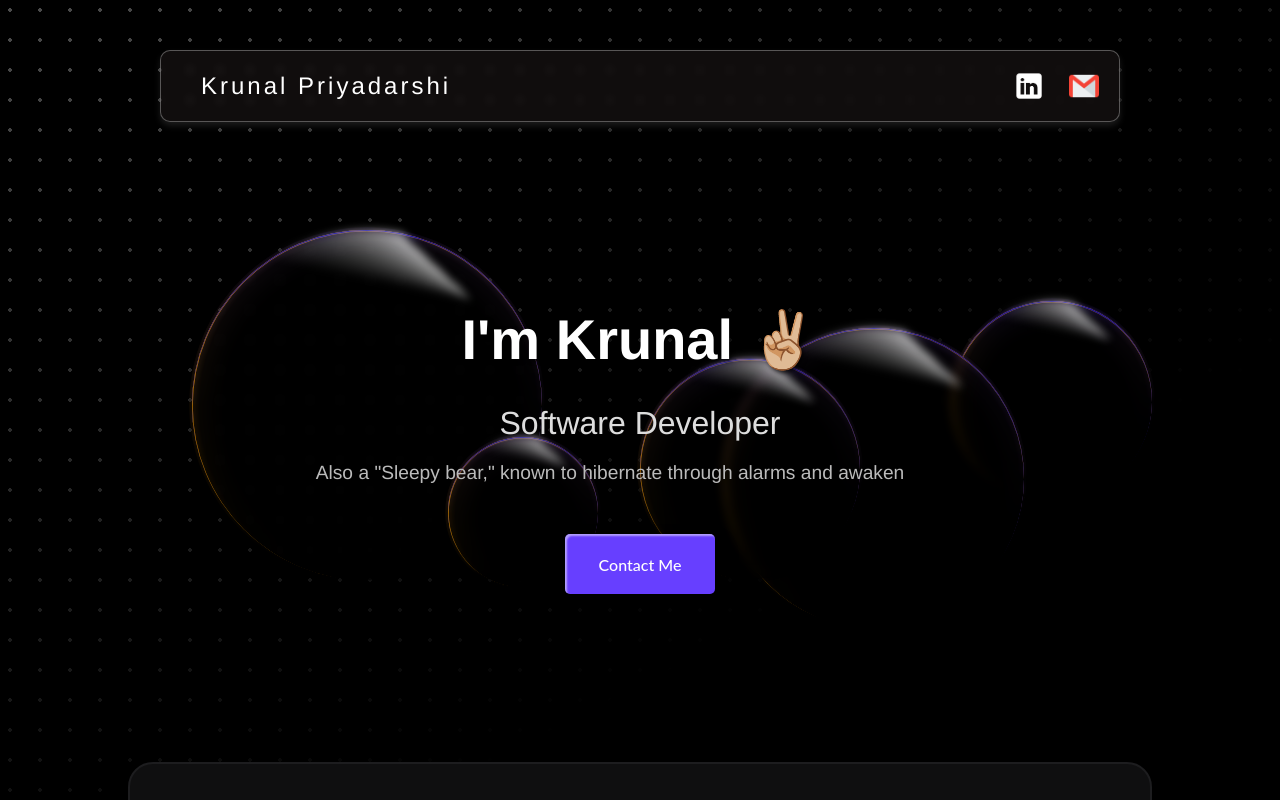
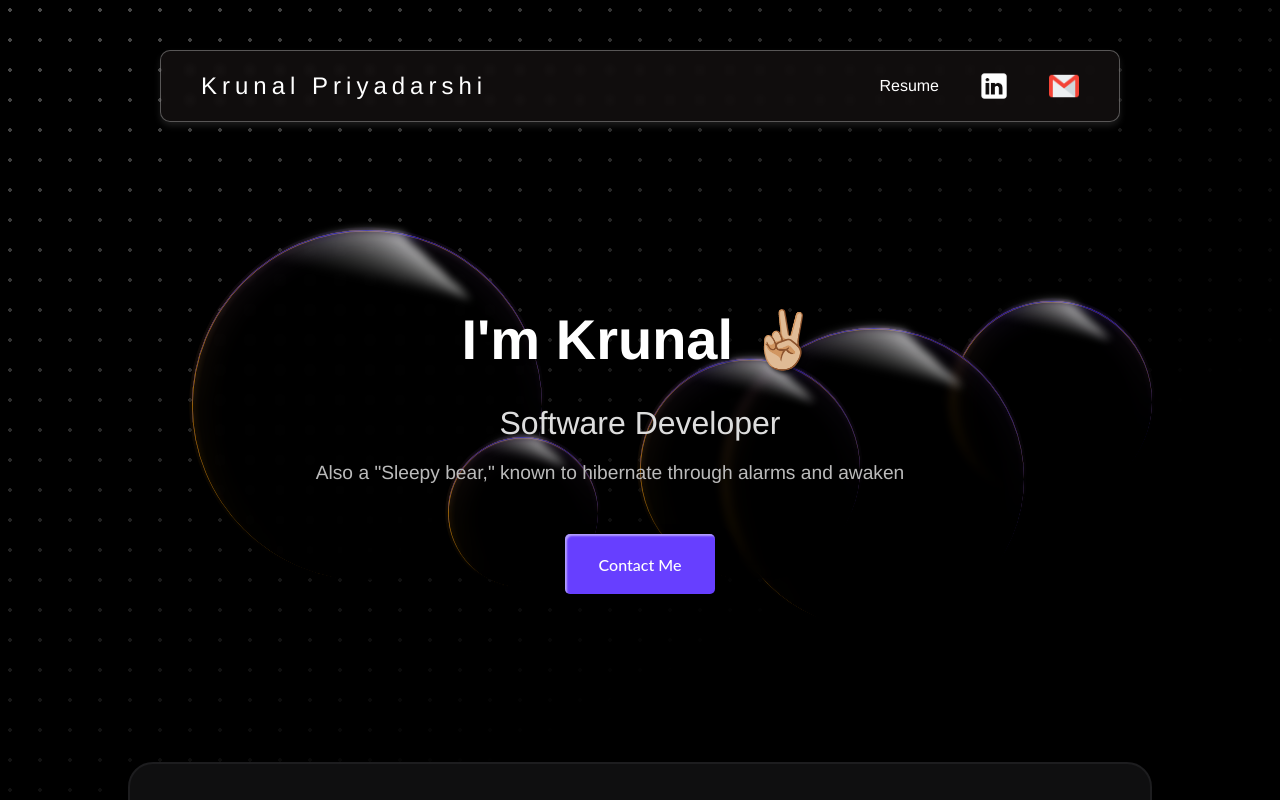
Before and after one commit to krunalpriyadarshi/kpriyadarshi.ca, a React (Create React App) app: page / in a window 1280 px wide. Shown: the top 800 px of the page. Built offline with nearby package versions, Linux system fonts and the light colour scheme.

Commit message:
Changes to Nav
added resume button adn styling to it. Additionally I created hover effect for each icon on navigation bar

```diff
--- a/src/components/greeting/Greetings.jsx
+++ b/src/components/greeting/Greetings.jsx
@@ -13,7 +13,7 @@ const Greetings = () => {
         <img src={hovered ? icon2 : icon1} alt="Icon" className="greetings-icon" />
       </div>
       <div className={`greetings-text-container ${hovered ? 'hovered' : ''}`}>
-        <p className="greetings-text">Nice meeting you ❤️</p>
+        <p className="greetings-text">Get in touch</p>
       </div>
     </div>
   );
--- a/src/components/navigationBar/NavigationBar.css
+++ b/src/components/navigationBar/NavigationBar.css
@@ -25,25 +25,33 @@
   align-items: center;
 }
 
-.right-section {
-  display: flex;
-  gap: 15px;
-}
-
 .nav-name {
   margin: 0;
   margin-left: 20px;
   line-gap-override: 5px;
-  letter-spacing: 3px;
+  letter-spacing: 5px;
   font-size: 1.5rem;
   color: #ffffff;
+}
+
+.right-section {
+  display: flex;
+  cursor: pointer;
 }
 
 .icon {
   width: 30px;
   height: 30px;
-  margin-left: 10px;
-  cursor: pointer;
+  margin: 0px 20px;
+}
+
+.word-icon{
+  display: flex;
+  align-items: center;
+  justify-content: center;
+  font-size: 1rem;
+  color: #ffffff;
+  margin: 0px 20px;
 }
 
 .glow:hover {
--- a/src/components/navigationBar/NavigationBar.jsx
+++ b/src/components/navigationBar/NavigationBar.jsx
@@ -4,6 +4,10 @@ import linkedinIcon from '../../assets/imgs/linkedin.png';
 import mailIcon from '../../assets/imgs/gmail.png';
 
 const NavigationBar = () => {
+  const redirectToCV= ()=>{
+    window.open('https://drive.google.com/file/d/1LHv571ivIEFOlp9Zz2Kk2Xcq4xc_KnQD/view?usp=drive_link', '_blank');
+  }
+
   const redirectToLinkedin= ()=>{
     window.open('https://www.linkedin.com/in/krunalpriyadarshi/', '_blank');
   }
@@ -18,8 +22,9 @@ const NavigationBar = () => {
         <div className="nav-name">Krunal <span className='nav-lastName'>Priyadarshi</span></div>
       </div>
       <div className="right-section">
-        <img className="icon glow" src={linkedinIcon} alt="LinkedIn" onClick={redirectToLinkedin}/>
-        <img className="icon glow" src={mailIcon} alt="krunalpriyadarshi99@gmail.com" onClick={toMail}/>
+        <div className="glow word-icon" title="View Resume" onClick={redirectToCV}>Resume</div>
+        <img className="icon glow" src={linkedinIcon} alt="LinkedIn" title="Explore My Linkedin Profile" onClick={redirectToLinkedin}/>
+        <img className="icon glow" src={mailIcon} alt="krunalpriyadarshi99@gmail.com" title="Connect Me via an Email" onClick={toMail}/>
       </div>
     </div>
   );
```
